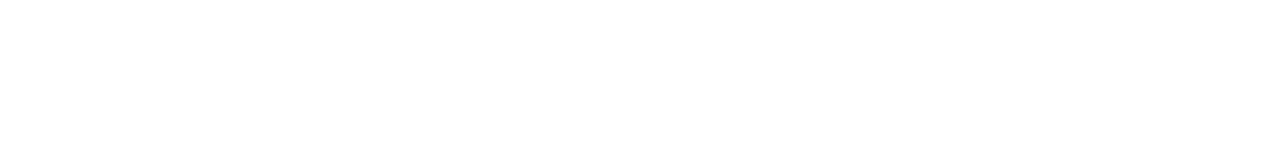
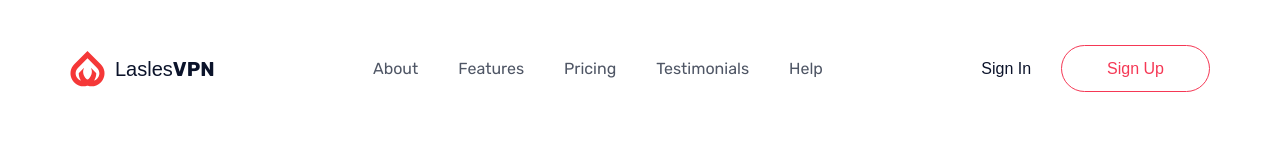
Before and after one commit to azmorigan/LaslesVpn, a plain HTML site: page index.html in a window 1280 px wide. Drawn offline with Linux system fonts and the light colour scheme; a web font is replaced by a local one.

Commit message:
feat: make a header

```diff
--- a/index.html
+++ b/index.html
@@ -4,9 +4,19 @@
     <meta charset="UTF-8"/>
     <meta name="viewport" content="width=device-width, initial-scale=1.0"/>
     <title>LaslesVpn</title>
+    <link rel="stylesheet" href="./index.css"/>
   </head>
   <body class="page__body">
-    <header class="header"></header>
+    <header class="header page__header">
+      <div class="logo"><img class="logo__img" src="../images/logo.svg" alt="LaslesVpn"/>
+        <p class="logo__title">Lasles</p><span class="logo__span">vpn</span>
+      </div>
+      <nav class="nav"><a class="nav__link" href="#">About</a><a class="nav__link" href="#">Features</a><a class="nav__link" href="#">Pricing</a><a class="nav__link" href="#">Testimonials</a><a class="nav__link" href="#">Help</a></nav>
+      <div class="header__sign">
+        <button class="button button__type_sign-in">Sign In</button>
+        <button class="button button__type_sign-up">Sign Up</button>
+      </div>
+    </header>
     <main class="content">
       <section class="view"></section>
       <section class="features"></section>
--- /dev/null
+++ b/page/blocks/button.sass
@@ -0,0 +1,16 @@
+.button
+  padding: 13px 45px
+  color: #f53855
+  font-weight: 500
+  font-size: 16px
+  line-height: 19px
+  background: transparent
+  border: 1px solid #F53855
+  box-sizing: border-box
+  border-radius: 50px
+
+  &__type_sign-in
+    color: #0B132A
+    border: none
+    padding: 0
+    margin-right: 30px
--- /dev/null
+++ b/page/blocks/header.sass
@@ -0,0 +1,9 @@
+.header
+  padding: 45px 0 88px
+  display: flex
+  flex-direction: row
+  justify-content: space-between
+  align-items: center
+
+  &__sign
+    font-size: 0
--- /dev/null
+++ b/page/blocks/logo.sass
@@ -0,0 +1,19 @@
+.logo
+  display: flex
+  align-items: center
+  font-size: 20px
+  line-height: 24px
+
+  &__img
+    width: 35px
+    height: 36px
+    margin-right: 10px
+
+  &__title
+    font-weight: 500
+    padding: 0
+    margin: 0
+
+  &__span
+    font-weight: 700
+    text-transform: uppercase
--- /dev/null
+++ b/page/blocks/nav.sass
@@ -0,0 +1,14 @@
+.nav
+  display: flex
+  flex-direction: row
+
+  &__link
+    font-weight: 400
+    font-size: 16px
+    line-height: 19px
+    margin-right: 40px
+    text-decoration: none
+    color: #4F5665
+
+    &:last-child
+      margin-right: 0
--- /dev/null
+++ b/page/blocks/page.sass
@@ -0,0 +1,12 @@
+.page
+  color: #0B132A
+  font-family: 'Rubik', 'Arial', sans-serif
+
+  &__body
+    max-width: 1440px
+    min-width: 320px
+    margin: auto
+
+  &__header
+    max-width: 1140px
+    margin: auto
--- a/page/index.sass
+++ b/page/index.sass
@@ -1,2 +1,8 @@
-@import '../vendor/normalize.css'
-@import '../fonts/fonts.css'
+@import '../vendor/normalize'
+@import '../fonts/fonts'
+
+@import './blocks/page'
+@import './blocks/header'
+@import './blocks/logo'
+@import './blocks/nav'
+@import './blocks/button'
```
Also changed, not shown: index.css (added), page/index.css (deleted), 1 other file.
